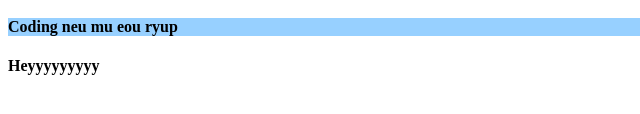
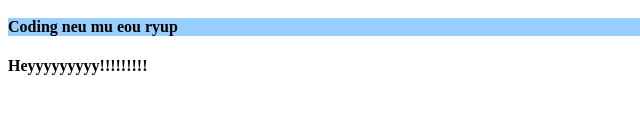
Before and after one commit to DaomBAE/First-HTML-CSS, a plain HTML site: page index.html in a window 1280 px wide. Shown: the part 152-266 px from the top of the page, 0-640 px from the left. Drawn offline with Linux system fonts and the light colour scheme.

Commit message:
“index.html”

```diff
--- a/index.html
+++ b/index.html
@@ -23,6 +23,6 @@
     <h2> Hello, CSS! </h2>
     <h3> What's up </h3>
     <h4 style="background-color: rgb(151, 208, 255);">Coding neu mu eou ryup </h4>
-    <h4> Heyyyyyyyyy </h4>
+    <h4> Heyyyyyyyyy!!!!!!!!! </h4>
   </body>
 </html>
```
